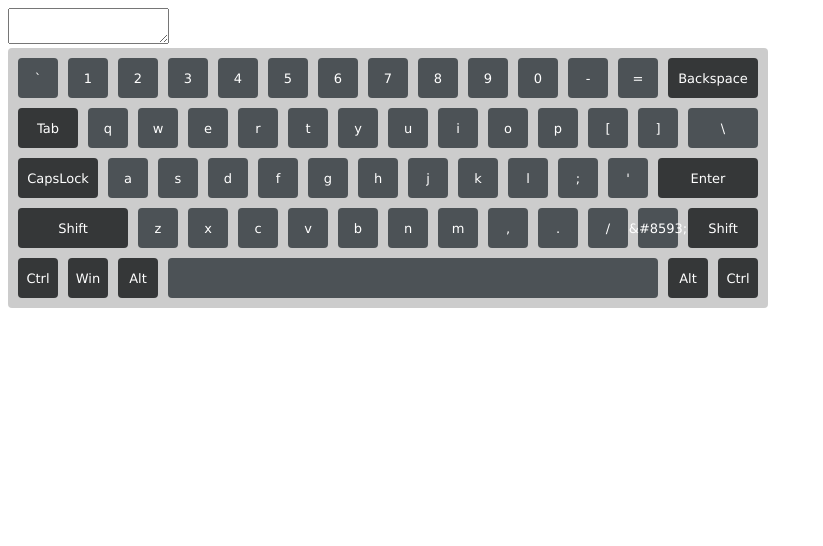
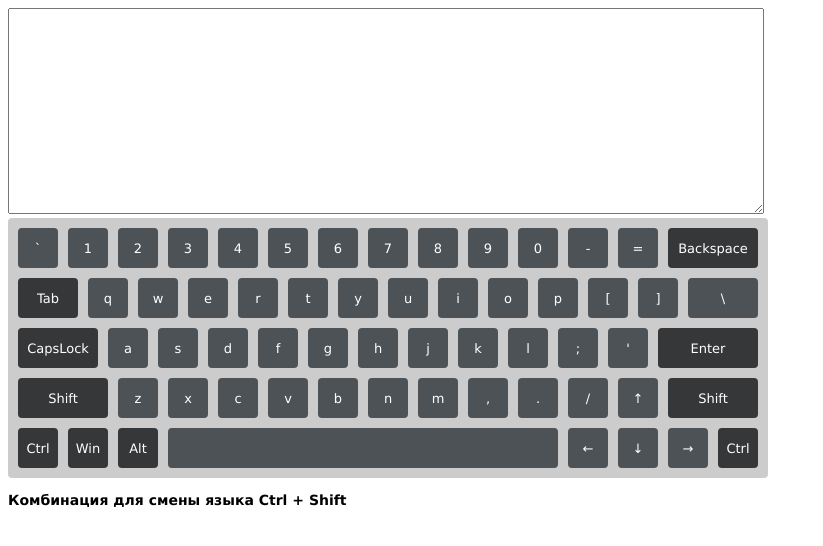
Before and after one commit to liafokus/RSS-Virtual-Keyboard, a plain HTML site: page index.html in a window 1280 px wide. Shown: the whole page, without its empty margins (0-823 px from the left). Drawn offline with Linux system fonts and the light colour scheme.

Commit message:
feat: added Tab, Enter and arrows

```diff
--- a/app.css
+++ b/app.css
@@ -10,7 +10,14 @@
   border-radius: 4px;
   width: 750px;
 }
-
+.textarea{
+  width: 750px;
+  min-height: 200px;
+}
+.mark{
+  font-size: 14px;
+  font-weight: 700;
+}
 .button {
   background: #4c5256;
   margin: 5px;
@@ -26,7 +33,6 @@
   user-select: none;
   transition: all 200ms;
 }
-
 .button:hover:not(.active) {
   background: #6e7376;
 }
@@ -34,20 +40,17 @@
 .system {
   background: #353738;
 }
-
 .Backspace {
   width: 90px;
 }
-
 .Tab{
   width: 60px;
 }
-
 .ShiftLeft {
-  width: 110px;
+  width: 90px;
 }
 .ShiftRight{
-  width: 70px;
+  width: 90px;
 }
 .Backslash{
   flex-grow: 1;
@@ -61,7 +64,6 @@
 .Space{
   flex-grow: 1;
 }
-
 .active{
   background: red;
   border-radius: 20px;
--- a/app.js
+++ b/app.js
@@ -167,12 +167,9 @@ const buttons = {
   "Tab": {
     "isSystem": true,
     "systemValue": "Tab",
-    // "action": () => {
-    //   setState("isShift", true);
-    // },
-    // "disable": () => {
-    //   setState("isShift", false);
-    // }
+    "action": () => {
+      updateValue("\t", true);
+    }
   },
   "KeyQ": {
     "isSystem": false,
@@ -321,11 +318,7 @@ const buttons = {
     "isSystem": true,
     "systemValue": "CapsLock",
     // "action": () => {
-    //   setState("isShift", true);
-    // },
-    // "disable": () => {
-    //   setState("isShift", false);
-    // }
+    // updateValue(toUpperCase(), true)},
   },
   "KeyA": {
     "isSystem": false,
@@ -451,12 +444,9 @@ const buttons = {
   "Enter": {
     "isSystem": true,
     "systemValue": "Enter",
-    // "action": () => {
-    //   setState("isShift", true);
-    // },
-    // "disable": () => {
-    //   setState("isShift", false);
-    // }
+    "action": () => {
+      updateValue("\n", true);
+    }
   },
   "ShiftLeft": {
     "isSystem": true,
@@ -581,12 +571,12 @@ const buttons = {
   "ArrowUp": {
     "isSystem": false,
     "en": {
-      "defaultValue": "&#8593;",
-      "shiftValue": " "
+      "defaultValue": "\u2191",
+      "shiftValue": "\u2191"
     },
     "ru": {
-      "defaultValue": "/",
-      "shiftValue": '?'
+      "defaultValue": "\u2191",
+      "shiftValue": '\u2191'
     }
   },
 
@@ -628,12 +618,38 @@ const buttons = {
     //   console.log("ControlLeft");
     // }
   },
-  "AltRight": {
-    "isSystem": true,
-    "systemValue": "Alt",
-    // "action": () => {
-    //   console.log("ControlLeft");
-    // }
+  "ArrowLeft": {
+    "isSystem": false,
+    "en": {
+      "defaultValue": "\u2190",
+      "shiftValue": "\u2190"
+    },
+    "ru": {
+      "defaultValue": "\u2190",
+      "shiftValue": '\u2190'
+    }
+  },
+  "ArrowDown": {
+    "isSystem": false,
+    "en": {
+      "defaultValue": "\u2193",
+      "shiftValue": "\u2193"
+    },
+    "ru": {
+      "defaultValue": "\u2193",
+      "shiftValue": '\u2193'
+    }
+  },
+  "ArrowRight": {
+    "isSystem": false,
+    "en": {
+      "defaultValue": "\u2192",
+      "shiftValue": "\u2192"
+    },
+    "ru": {
+      "defaultValue": "\u2192",
+      "shiftValue": '\u2192'
+    }
   },
   "ControlRight": {
     "isSystem": true,
@@ -647,6 +663,9 @@ const buttons = {
 
 const textarea = document.createElement('textarea');
 const keyboard = document.createElement('div');
+const textNode = document.createElement('p');
+
+
 
 const createTextara = () => {
   textarea.classList.add('textarea');
@@ -659,6 +678,14 @@ const createKeyboard = () => {
 
   createButtons();
 }
+
+const createMark = () => {
+  textNode.innerHTML = 'Комбинация для смены языка Ctrl + Shift';
+  textNode.classList.add('mark');
+  document.body.appendChild(textNode);
+}
+
+
 
 const createButtons = () => {
   keyboard.innerHTML = '';
@@ -678,7 +705,7 @@ const createButtons = () => {
       if (button.isSystem) {
         button.action();
       } else {
-        updateValue(key === "Digit1" ? "\n" : key === "Digit2" ? "\t" : e.currentTarget.innerText, true);
+        updateValue(e.currentTarget.innerText, true);
       }
     });
 
@@ -749,3 +776,4 @@ document.addEventListener('keyup', (e) => {
 
 createTextara();
 createKeyboard();
+createMark();
```
